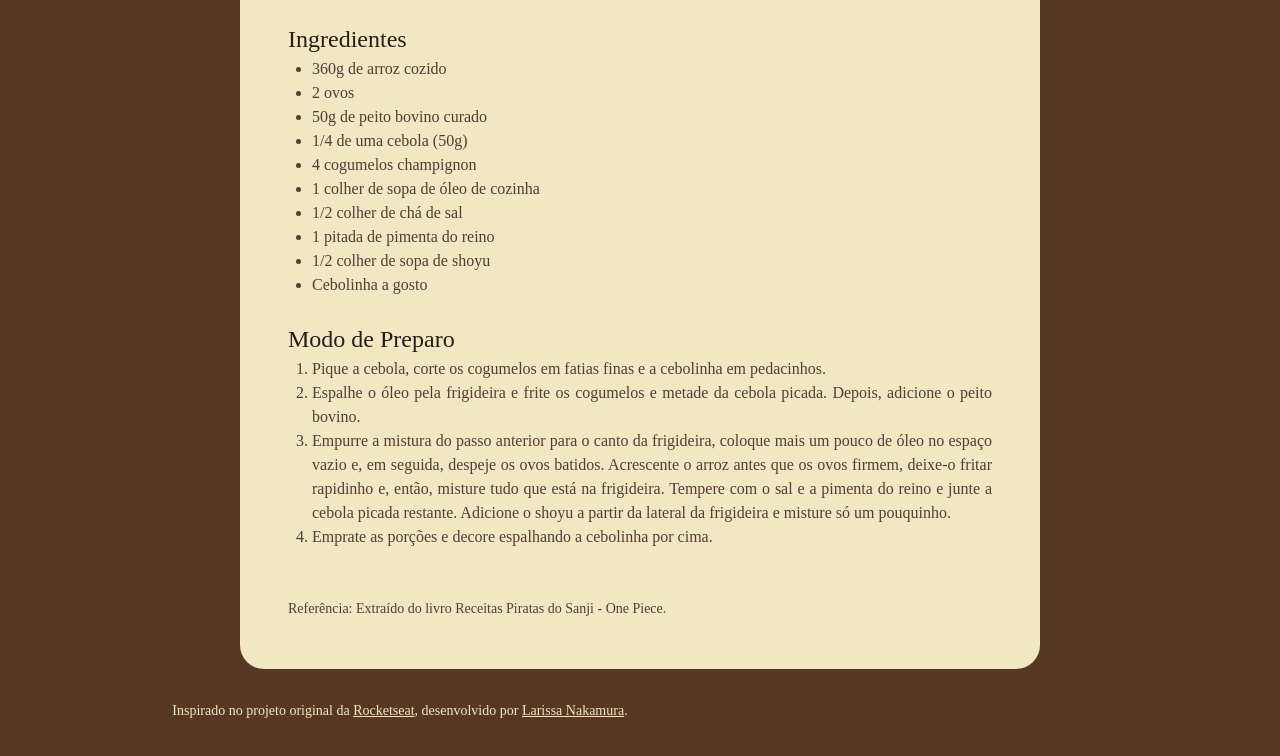
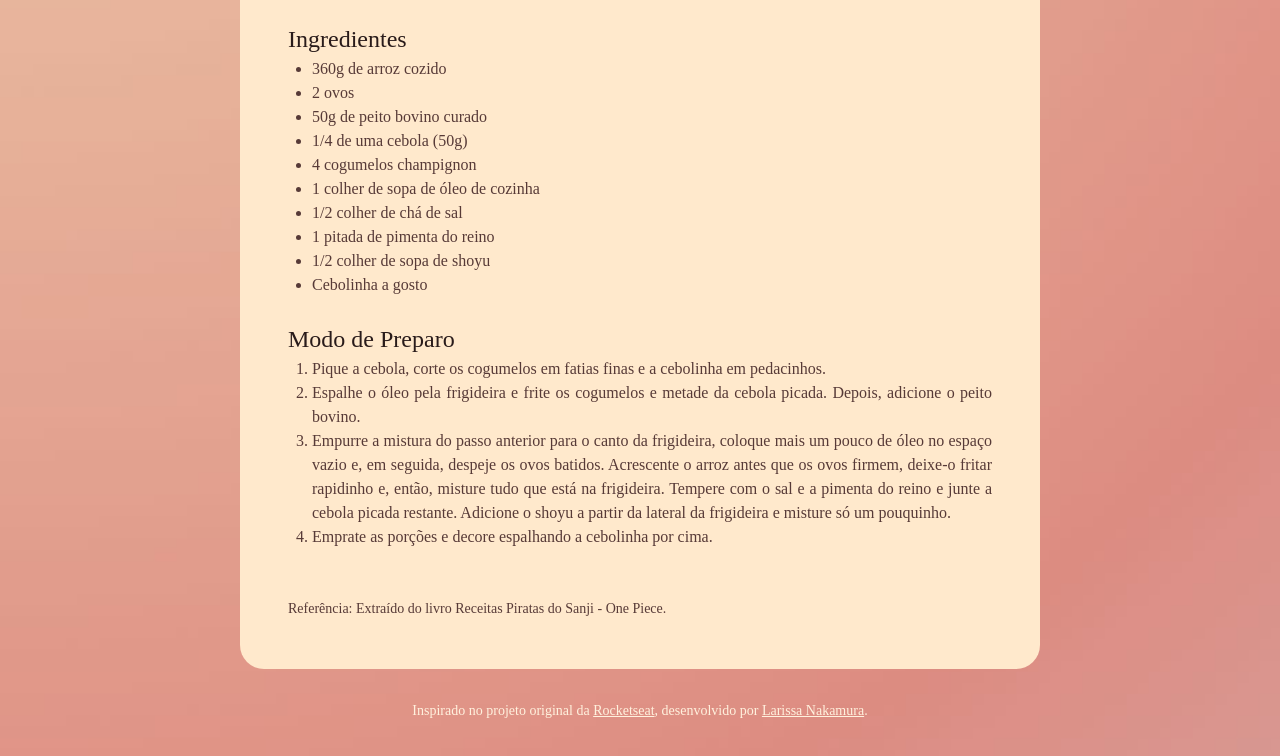
Before and after one commit to larissakmnaka/pagina-receita-sanji, a plain HTML site: page index.html in a window 1280 px wide. Shown: the part 720-1476 px from the top of the page. Drawn offline with Linux system fonts and the light colour scheme; a web font is replaced by a local one.

Commit message:
Atualizei o background

```diff
--- a/style.css
+++ b/style.css
@@ -11,13 +11,17 @@
 }
 
 body {
-  background-color: #573824;
+  /* background-color: #573824; */
+  background-image: url(./assets/bg.jpg);
+  background-repeat: no-repeat;
+  background-size: cover;
 }
 
 #page {
   box-sizing: border-box;
-  background-color: #F0E8C2;
-  width: 800px;
+  background-color: #ffe9cc;
+  max-width: 800px;
+  width: 100%;
   padding: 24px;
   border-radius: 24px;
   margin: 48px auto 30px;
@@ -67,9 +71,8 @@ ul, ol {
 }
 
 footer , a {
-  color: #F0E8C2;
+  color: #fff1de;
   margin-bottom: 48px;
   text-align: center;
   font-size: 14px;
-  width: 800px;
 }
```
Also changed, not shown: assets/bg.jpg (added).
